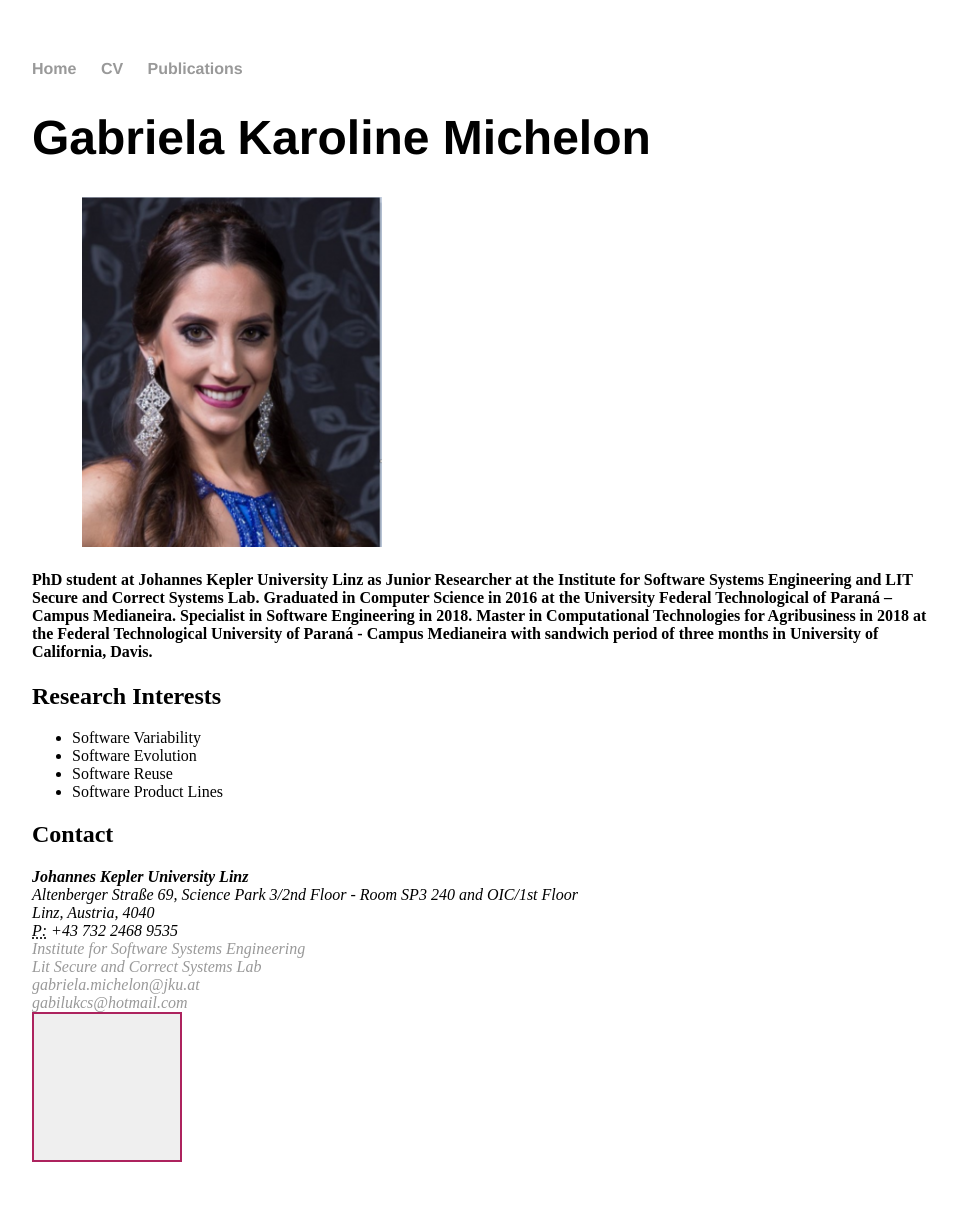
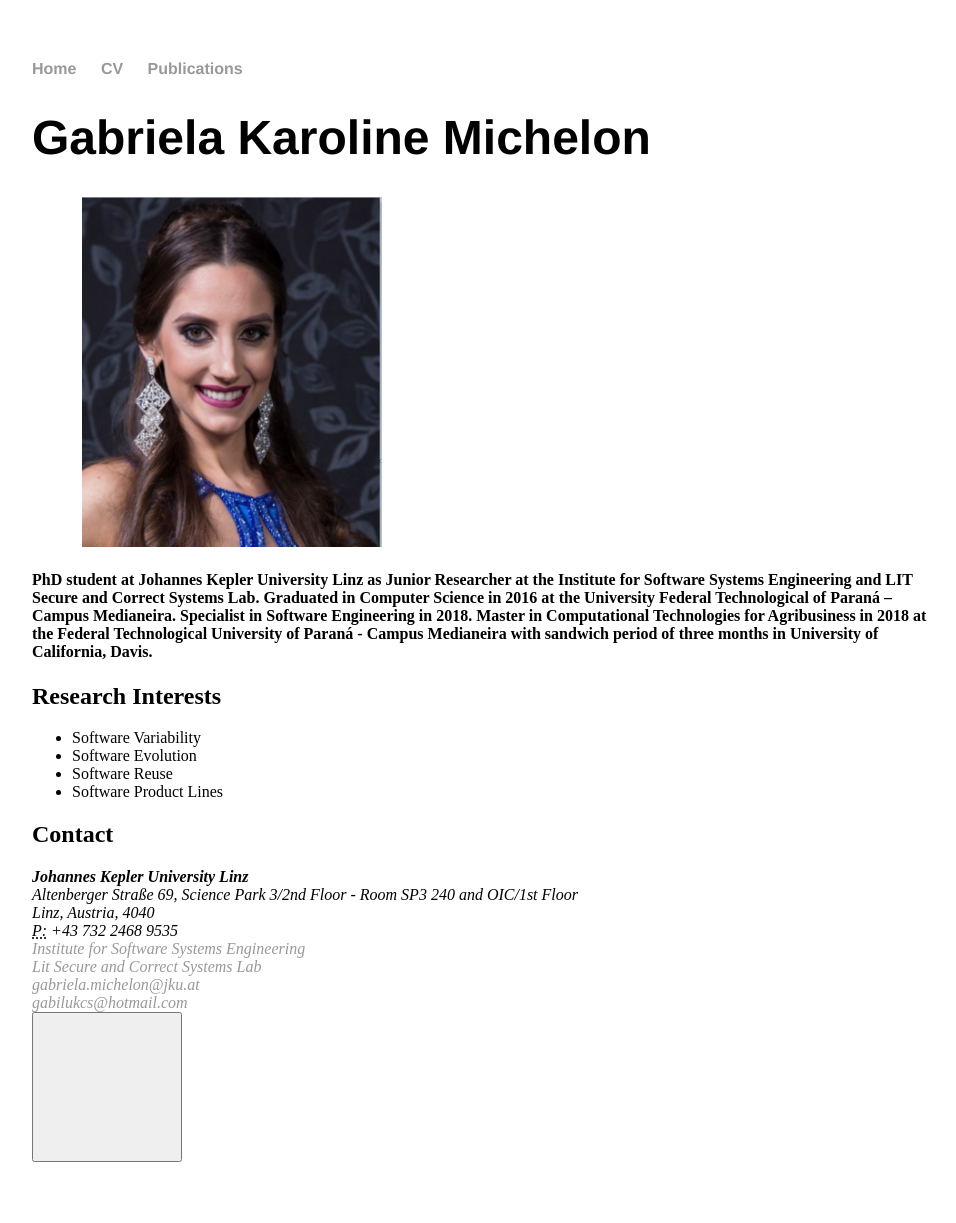
Before and after one commit to GabrielaMichelon/gabrielamichelon.github.io, a Jekyll site: the page index.html, which Jekyll copies as it is, in a window 1280 px wide. Shown: the whole page, without its empty margins (160-1116 px from the left). Built offline with Jekyll 4.4.1, drawn with Linux system fonts in a browser that asks for light colours.

Commit message:
Update main.css

```diff
--- a/css/main.css
+++ b/css/main.css
@@ -44,7 +44,6 @@ ul.posts li {
 
 button {
   font-size: 18px;
-  border: 2px solid #AD235E;
   width: 150px;
   height: 150px;
 }
```
